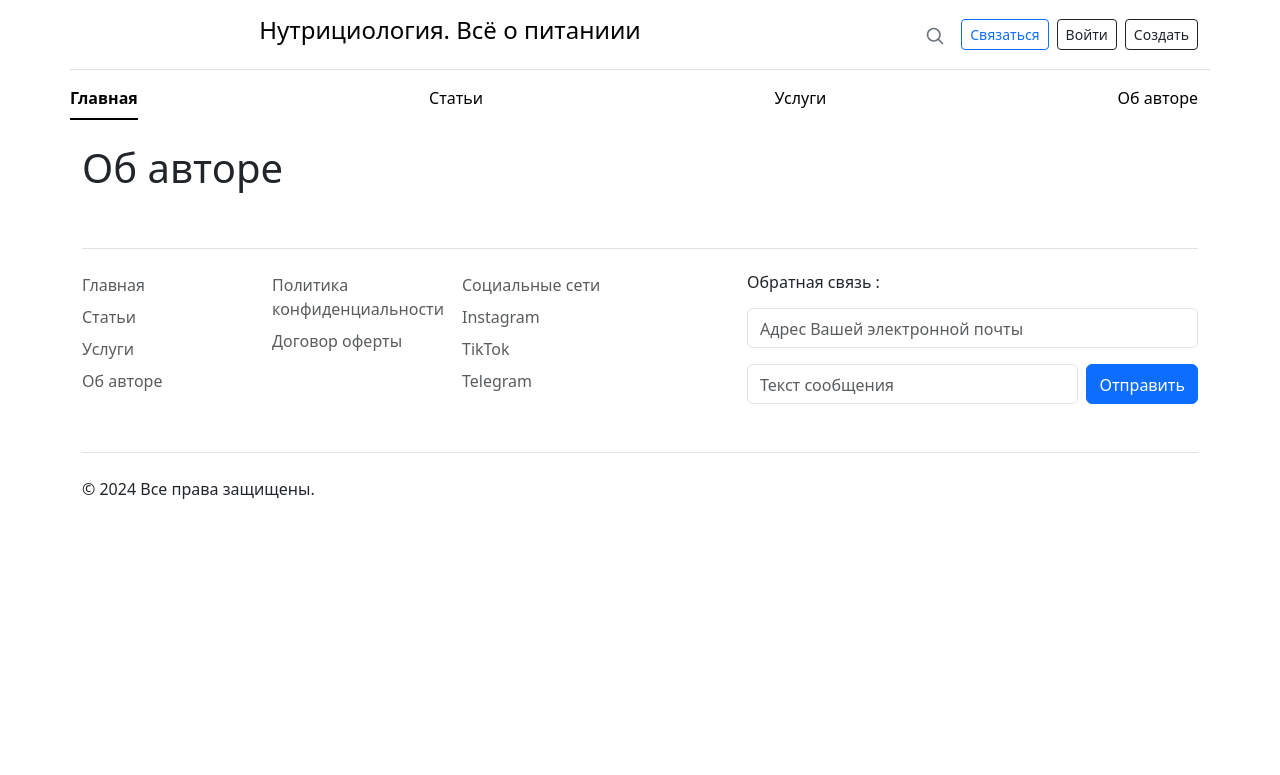
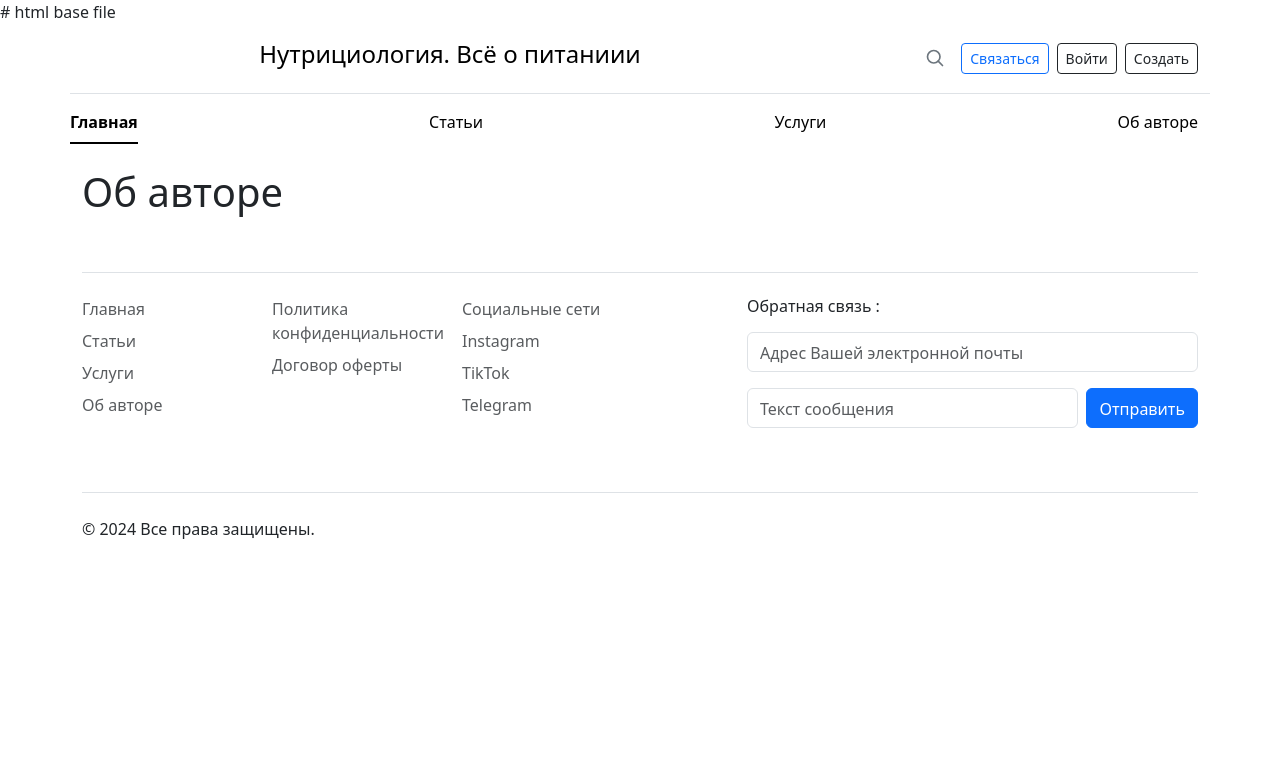
Before and after one commit to pp0lina/terraformStaticWebsite, a Flask app: page /about in a window 1280 px wide. Shown: the top 775 px of the page. Run offline with Flask 3, Linux system fonts and the light colour scheme.

Commit message:
html base file

```diff
--- a/web-files/templates/base.html
+++ b/web-files/templates/base.html
@@ -1,3 +1,4 @@
+# html base file
 <!doctype html>
 <html lang="ru">
 <head>
```
